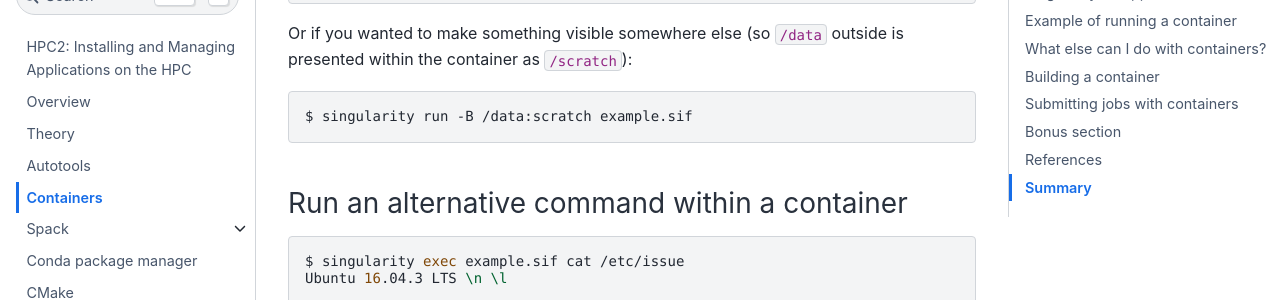
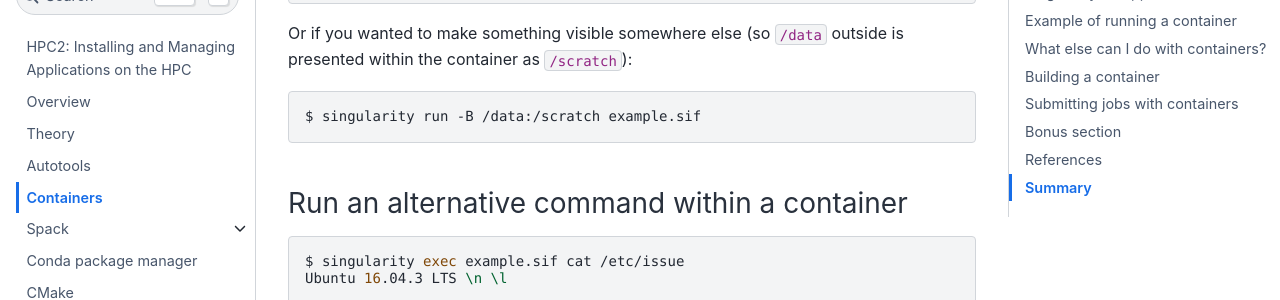
Before and after one commit to ARCTraining/hpc2-software, a Jupyter Book: the page built from book/course/containers.md, in a window 1280 px wide and 900 px high, scrolled down 3294 px. Shown: the part 152-452 px from the top of the window. Built offline with Jupyter Book 1.0.4 settings and Sphinx 7.4.7 and the Sphinx Book theme 1.1.4, drawn with Linux system fonts in a browser that asks for light colours.

Commit message:
Missing /

````diff
--- a/book/course/containers.md
+++ b/book/course/containers.md
@@ -140,7 +140,7 @@ Or if you wanted to make something visible somewhere else (so `/data` outside
 is presented within the container as `/scratch`):
 
 ```bash
-$ singularity run -B /data:scratch example.sif
+$ singularity run -B /data:/scratch example.sif
 ```
 
 ### Run an alternative command within a container
````
